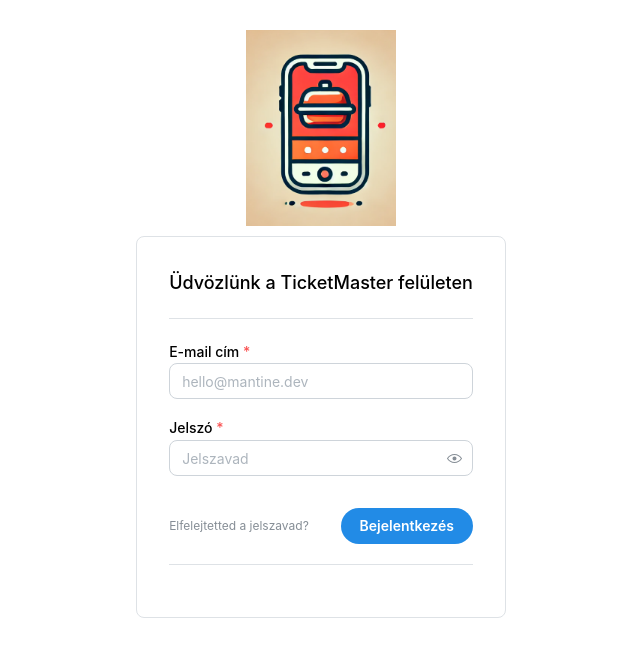
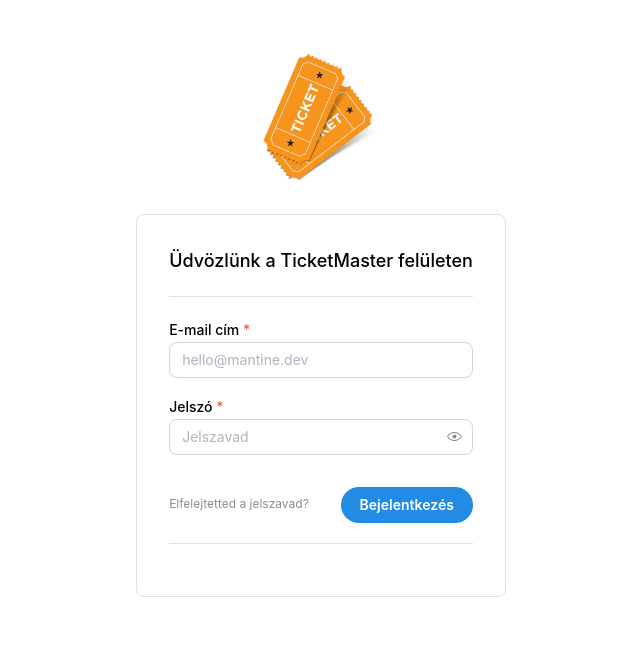
Before and after one commit to Torpe17/TicketMasterFrontend, a React (Vite) app: page /login in a window 1280 px wide. Shown: the top 656 px of the page, without its empty margins (319-959 px from the left). Built offline with nearby package versions, Linux system fonts and the light colour scheme.

Commit message:
changed logo

```diff
--- a/src/components/AuthContainer.tsx
+++ b/src/components/AuthContainer.tsx
@@ -6,7 +6,7 @@ interface AuthContainerInterface {
 
 const AuthContainer = ({children}: AuthContainerInterface) => {
     return <div className="auth-container">
-        <Center><Image src="/logo.png" alt="img" w={150} mt={30}/></Center>
+        <Center><Image src="/logo.jpg" alt="img" w={150} mt={30}/></Center>
         <Center>
             <Paper radius="md" p="xl" withBorder maw={600} m={10}>
                 <Text size="lg" fw={500}>
--- a/src/components/Layout/Header.tsx
+++ b/src/components/Layout/Header.tsx
@@ -7,7 +7,7 @@ const Header = ({opened, toggle}: any) => {
             justify="space-between"
             style={{display: "flex", alignItems: "center", height: "100%", paddingLeft: '20px', paddingRight: '20px'}}
         >
-            <Image src="/logo.png" alt="img" w={80} px={5}/>
+            <Image src="/logo.jpg" alt="img" w={80} px={5}/>
             <Box>
                 <UserMenuDropdown/>
             </Box>
```
Also changed, not shown: public/logo.jpg (added).
